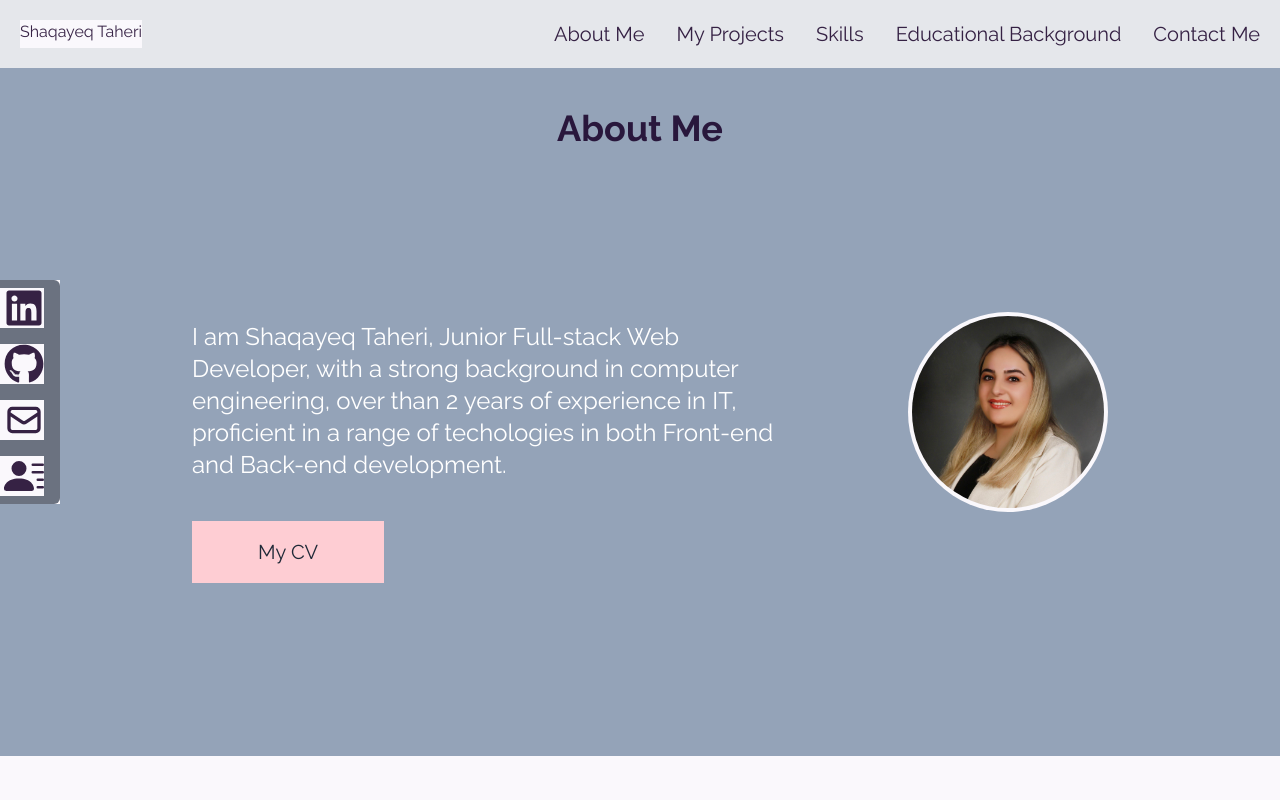
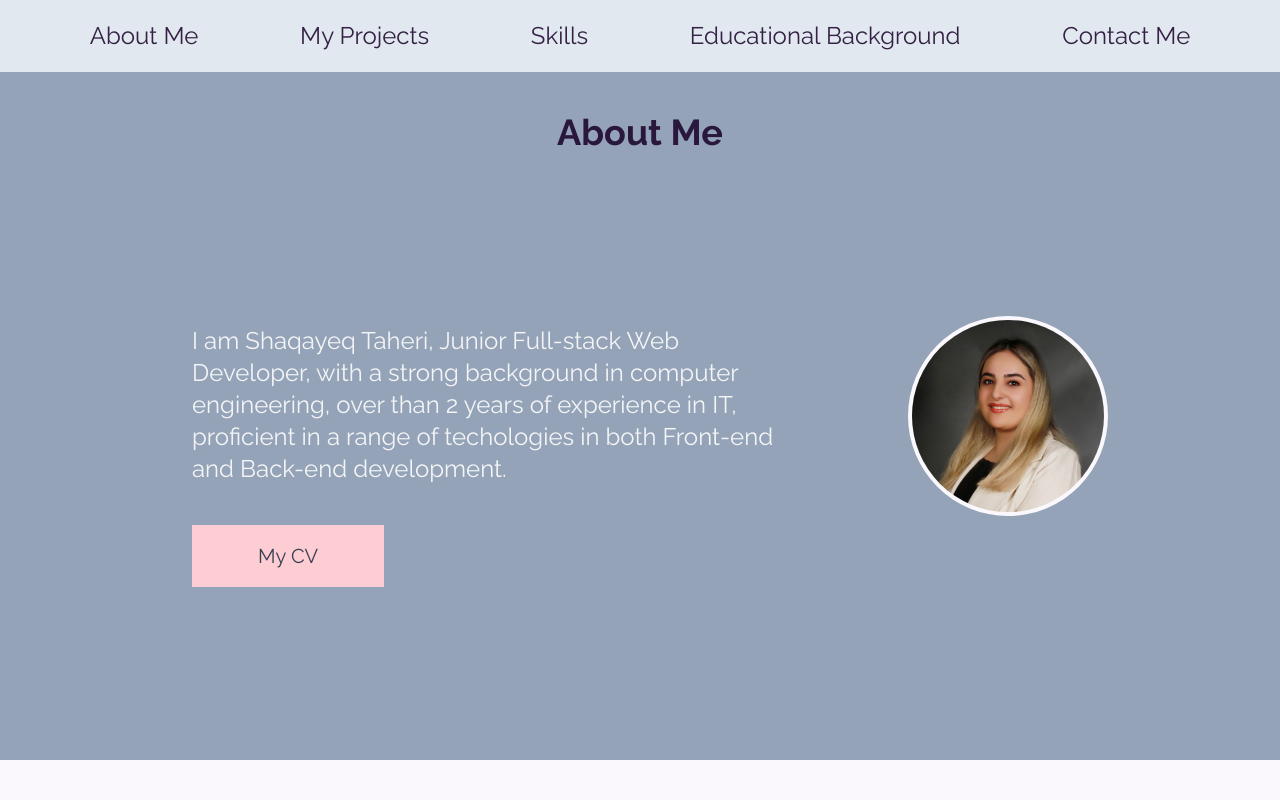
Before and after one commit to Shaqayeq-taheri/Portfolio-Shaqayeq-Taheri, a React (Vite) app: page /aboutme in a window 1280 px wide. Shown: the top 800 px of the page. Built offline with nearby package versions, Linux system fonts and the light colour scheme.

Commit message:
change the color of navbar

```diff
--- a/src/components/Aboutme.jsx
+++ b/src/components/Aboutme.jsx
@@ -8,8 +8,8 @@ function Aboutme() {
         {/* w-1/2 means style={{width:'50%'}} */}
 
 
-         <p className=" text-white text-2xl text-center md:text-left bg-slate-400 max-w-xlg"> I am Shaqayeq Taheri, Junior Full-stack Web Developer, with a strong background in computer engineering, over than 2 years of experience in IT, proficient in a range of techologies in both Front-end and Back-end development. </p>
-<button  className="text-xl text-gray-800  mx-auto md:mx-0 w-48 bg-rose-200 border hover:bg-transparent hover:border-white hover:text-white border-rose-200 hover:shadow-xl transition duration-500 ease-in-out p-4 ">My CV</button>
+         <p className=" text-gray-100 text-2xl text-center md:text-left bg-slate-400 max-w-xlg"> I am Shaqayeq Taheri, Junior Full-stack Web Developer, with a strong background in computer engineering, over than 2 years of experience in IT, proficient in a range of techologies in both Front-end and Back-end development. </p>
+<button  className="text-xl text-gray-700  mx-auto md:mx-0 w-48 bg-rose-200 border hover:bg-transparent hover:border-white hover:text-white border-rose-200 hover:shadow-xl transition duration-500 ease-in-out p-4 ">My CV</button>
 
       </div>
     <img src="src/assets/images/myImg.jpg" alt="" className="  rounded-full order-first md:order-last mb-2 mt-10 md:mt-0 md:mb-20 p-1" style={{width:'200px', height:'200px' }} />
--- a/src/components/Navbar.jsx
+++ b/src/components/Navbar.jsx
@@ -1,5 +1,5 @@
-import { Link, NavLink } from "react-router-dom";
-import { useState } from "react";
+import { NavLink } from "react-router-dom";
+
 
 function Navbar() {
 
@@ -29,23 +29,19 @@ function Navbar() {
       path:'/contactme'
     },
   ];
-  return <div className="flex justify-between p-5 bg-gray-200">
+  return(
 
-    <div>
-      Shaqayeq Taheri
-    </div>
 
-    <div className="flex  " >
-      <nav className="flex gap-8 text-xl bg-gray-200">
+    <>
+      <nav className="flex justify-evenly gap-8 text-2xl  bg-slate-200 p-5 ">
         {links.map(({id, link,path})=>(
-          <NavLink to={path} className="bg-gray-200" key={id}>{link}</NavLink>
+          <NavLink to={path} className="bg-slate-200" key={id}>{link}</NavLink>
         ))}
       </nav>
 
 
-    </div>
-
-  </div>;
+    </>
+  )
 }
 
 export default Navbar;
--- a/src/components/Projects.jsx
+++ b/src/components/Projects.jsx
@@ -4,9 +4,9 @@ import { IoArrowForwardSharp } from "react-icons/io5";
 function Projects() {
   return <div className='mt-40 pt-8 pb-36 bg-zinc-100'>
     <h2 className="text-4xl text-center font-bold pt-10 bg-zinc-100">Projects</h2>
-    <div className="pb-36 pt-20 flex gap-16 justify-center flex-wrap bg-zinc-100">
+    <div className="pb-36 pt-32 flex gap-20 justify-center flex-wrap bg-zinc-100">
       <Card
-        className="max-w-lg  h-96 shadow-2xl hover:shadow-lg hover:animate-pulse rounded-md  "
+        className="max-w-lg  h-96 shadow-2xl hover:shadow-lg hover:animate-pulse rounded-2xl  "
         imgAlt="yoga and meditation"
         imgSrc="src/assets/images/YogaAndMeditation.png"
       >
@@ -14,7 +14,7 @@ function Projects() {
       Yoga and Meditation
         </h5>
 
-      <div className='flex items-center justify-center gap-2 '>
+      <div className='flex items-center justify-center gap-2  '>
         <a target="blank" className='p-2' href="https://yoga-and-meditation.netlify.app/">Go to website  </a>
 
           <IoArrowForwardSharp className=' animate-ping' size={15} style={{ animationDuration: '2s' }} />
--- a/src/components/SocialLinks.jsx
+++ /dev/null
@@ -1,76 +0,0 @@
-import React from "react";
-import { FaGithub, FaLinkedin } from "react-icons/fa";
-import { HiOutlineMail } from "react-icons/hi";
-import { BsFillPersonLinesFill } from "react-icons/bs";
-
-function SocialLinks() {
-  const links = [
-    {
-      id: 1,
-      child: (
-        <>
-          LinkedIn <FaLinkedin size={40} className="text-white " />
-        </>
-      ),
-      href: "https://www.linkedin.com/in/shaqayeq-taheri-328697254/",
-      style: "rounded-tr-md",
-    },
-    {
-      id: 2,
-      child: (
-        <>
-          Github <FaGithub size={40} className="text-white" />
-        </>
-      ),
-      href: "https://github.com/Shaqayeq-taheri",
-    },
-    {
-      id: 3,
-      child: (
-        <>
-          Mail <HiOutlineMail size={40} />
-        </>
-      ),
-      href: "mailto:shaqayeq-taheri@gmail.com",
-    },
-    {
-      id: 3,
-      child: (
-        <>
-          Resume <BsFillPersonLinesFill size={40} />
-        </>
-      ),
-      href: "/cv.pdf",
-      style: "rounded-br-md",
-      download: true,
-    },
-  ];
-  return (
-    <div className="hidden lg:flex flex-col top-[35%] left-0 fixed">
-      <ul>
-        {links.map(({ id, child, href, style, download }) => (
-          <li
-            key={id}
-            className={
-              "flex justify-between items-center w-40 h-14 px-4  ml-[-100px] hover:ml-[-10px] hover:rounded-md duration-300 bg-gray-500" +
-              " " +
-              style
-            }
-          >
-            <a
-              href={href}
-              className="flex justify-between items-center w-full text-white "
-              download={download}
-              target="blank"
-              rel="noreferrer"
-            >
-              {child}
-            </a>
-          </li>
-        ))}
-      </ul>
-    </div>
-  );
-}
-
-export default SocialLinks;
--- a/src/pages/Index.jsx
+++ b/src/pages/Index.jsx
@@ -5,7 +5,7 @@ import EducationalBackground from "../components/EducationalBackground";
 import Skills from "../components/Skills";
 import Languages from "../components/Languages";
 import ContactMe from "../components/ContactMe";
-import SocialLinks from "../components/SocialLinks";
+
 
 function Index() {
   return (
@@ -18,7 +18,7 @@ function Index() {
       <Languages />
 
       <ContactMe />
-      <SocialLinks />
+
     </div>
   );
 }
```
